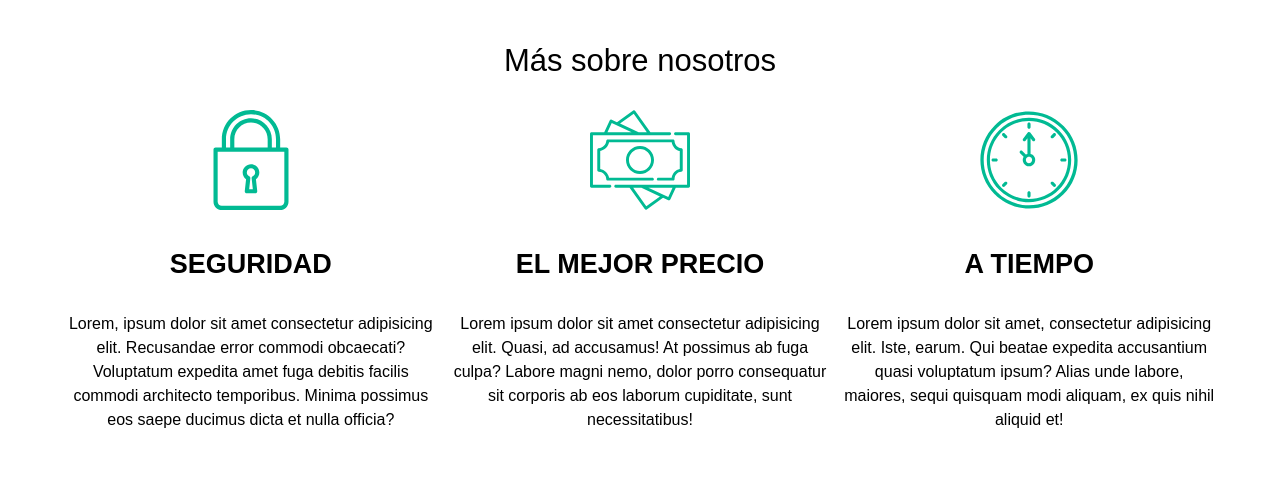
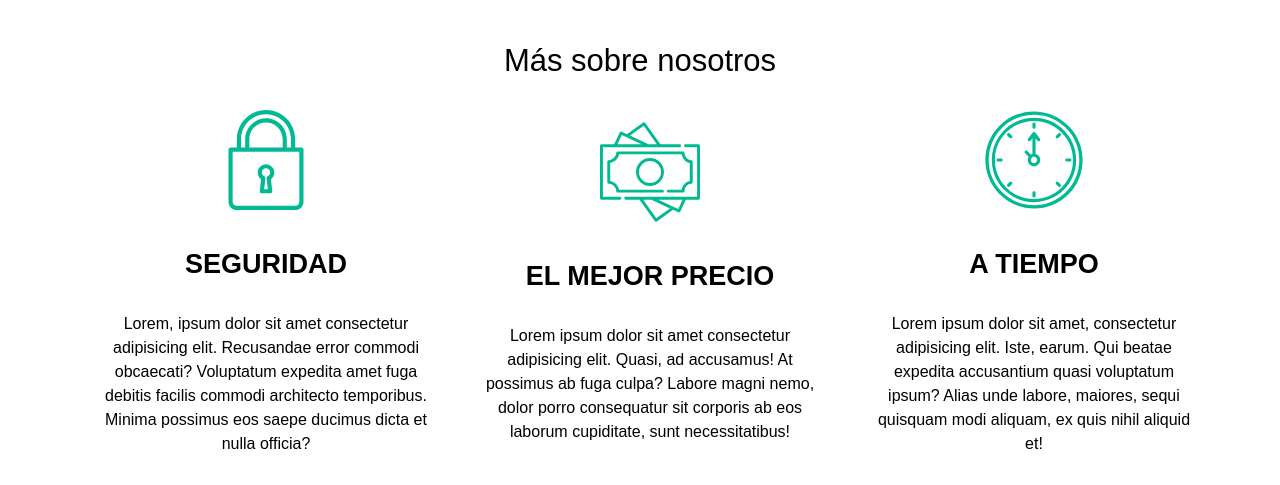
Before and after one commit to YAngelicaAG/BienesRaices, a website: page index.html in a window 1280 px wide. Shown: the part 802-1287 px from the top of the page. Drawn offline with Linux system fonts and the light colour scheme; a web font is replaced by a local one.

Commit message:
Ajuste responsive en el bloque Nosotros del Home

```diff
--- a/css/index.css
+++ b/css/index.css
@@ -203,18 +203,32 @@
 
 
 /*Iconos nosotros*/
-
-.iconos-nosotros {
-    display: flex;
-    justify-content: space-between;
+.iconos-nosotros{
+  display: flex;
+  flex-direction: column;
+  align-items: center;
 }
 
 
-/* Al usar justify-content: space-between; y flex-basis: calc(); permite separar el contenido sin necesidad de darle espacio a cada una de las cajas de contenido*/
-
-.icono {
-    flex-basis: calc(33.3% - 1rem);
-    text-align: center;
+@media (min-width: 768px){
+  .iconos-nosotros {
+    justify-content: space-between;
+    flex-direction: row;
+    flex-wrap: wrap;
+  }
+  /* Al usar justify-content: space-between; y flex-basis: calc(); permite separar el contenido sin necesidad de darle espacio a cada una de las cajas de contenido*/
+}
+.icono{
+  text-align: center;
+  max-width: 60rem;
+  padding-left: 2rem;
+}
+@media (min-width: 768px){
+  .icono {
+    flex-basis: calc(33.3% - 3rem);
+    min-width: 35rem;
+    margin: 0 auto;
+  }
 }
 
 .icono.icono-size {
@@ -224,7 +238,6 @@
 .icono h3 {
     text-transform: uppercase;
 }
-
 
 /*Anuncios*/
 
```
